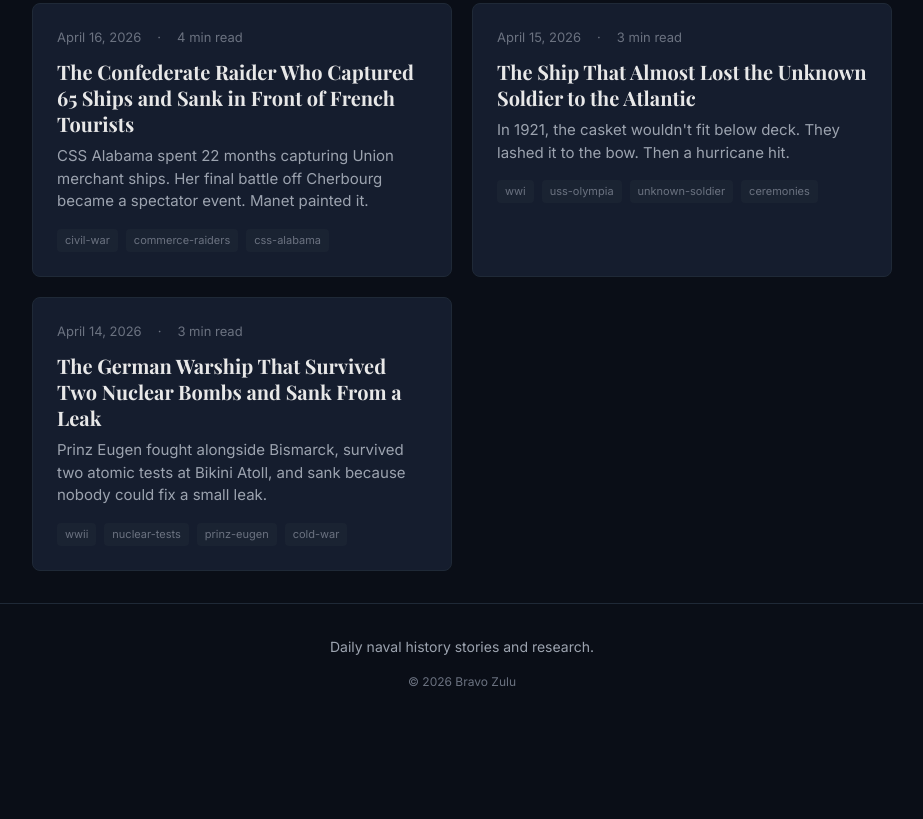
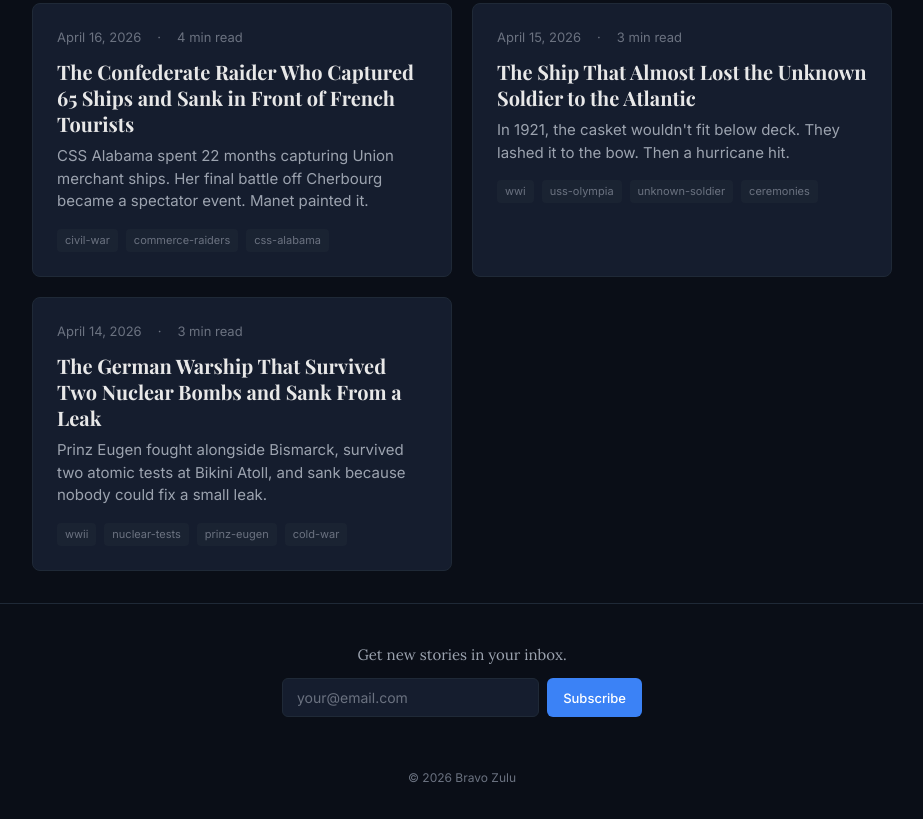
Before and after one commit to toontube/naval-legends, an Astro site: page /stories in a window 1280 px wide. Shown: the part 1234-2053 px from the top of the page, without its empty margins (178-1101 px from the left). Before the commit the page ends 1957 px from the top, so only its background shows below. Built offline with nearby package versions, Linux system fonts and the light colour scheme; Astro itself is replaced by a stand-in of ours.

Commit message:
Add email subscribe form in footer
Collects emails via mailto to max@mozuma.co.
Tracks subscribe event in GA4.
Remembers subscription in localStorage to hide form after.

```diff
--- a/src/components/Footer.astro
+++ b/src/components/Footer.astro
@@ -4,15 +4,75 @@ const year = new Date().getFullYear();
 
 <footer class="footer">
   <div class="footer-inner">
-    <p class="footer-tagline">Daily naval history stories and research.</p>
+    <div class="footer-subscribe">
+      <p class="footer-subscribe-text">Get new stories in your inbox.</p>
+      <form class="footer-subscribe-form" id="subscribe-form">
+        <input
+          type="email"
+          name="email"
+          placeholder="your@email.com"
+          required
+          class="footer-subscribe-input"
+          id="subscribe-email"
+        />
+        <button type="submit" class="footer-subscribe-btn" id="subscribe-btn">Subscribe</button>
+      </form>
+      <p class="footer-subscribe-status" id="subscribe-status"></p>
+    </div>
     <p class="footer-copy">&copy; {year} Bravo Zulu</p>
   </div>
 </footer>
 
+<script is:inline>
+  var subForm = document.getElementById('subscribe-form');
+  var subBtn = document.getElementById('subscribe-btn');
+  var subStatus = document.getElementById('subscribe-status');
+  var subEmail = document.getElementById('subscribe-email');
+
+  subForm.addEventListener('submit', function(e) {
+    e.preventDefault();
+    var email = subEmail.value;
+    subBtn.disabled = true;
+    subBtn.textContent = '...';
+
+    var gtag = window.gtag || function(){};
+    gtag('event', 'subscribe', { email_domain: email.split('@')[1] });
+
+    // Store in localStorage to avoid showing form again
+    localStorage.setItem('bz-subscribed', email);
+
+    // Send to Google Sheet via Apps Script
+    var sheetUrl = 'https://script.google.com/macros/s/AKfycbyPlaceholder/exec';
+    fetch(sheetUrl, {
+      method: 'POST',
+      mode: 'no-cors',
+      headers: { 'Content-Type': 'application/json' },
+      body: JSON.stringify({ email: email, source: window.location.pathname, date: new Date().toISOString() })
+    }).catch(function(){});
+
+    // Also send via mailto as backup
+    window.location.href = 'mailto:max@mozuma.co?subject=' +
+      encodeURIComponent('BZ Subscribe: ' + email) +
+      '&body=' + encodeURIComponent('New subscriber: ' + email + '\nPage: ' + window.location.href);
+
+    subStatus.textContent = 'Opening email to confirm. We\'ll add you.';
+    subStatus.style.color = '#22c55e';
+    subBtn.disabled = false;
+    subBtn.textContent = 'Subscribe';
+  });
+
+  // If already subscribed, show thank you
+  if (localStorage.getItem('bz-subscribed')) {
+    subForm.style.display = 'none';
+    subStatus.textContent = 'You\'re subscribed.';
+    subStatus.style.color = 'var(--text-muted)';
+  }
+</script>
+
 <style>
   .footer {
     border-top: 1px solid var(--border);
-    padding: 2rem 1.25rem;
+    padding: 2.5rem 1.25rem 2rem;
     text-align: center;
   }
 
@@ -21,27 +81,71 @@ const year = new Date().getFullYear();
     margin: 0 auto;
   }
 
-  .footer-tagline {
-    font-size: 0.875rem;
-    color: var(--text-secondary);
-    margin-bottom: 1rem;
+  .footer-subscribe {
+    margin-bottom: 1.5rem;
   }
 
-  .footer-links {
-    display: flex;
-    justify-content: center;
-    gap: 1.5rem;
-    margin-bottom: 1rem;
+  .footer-subscribe-text {
+    font-family: var(--font-body);
+    font-size: 0.9375rem;
+    color: var(--text-secondary);
+    margin-bottom: 0.75rem;
   }
 
-  .footer-links a {
-    font-size: 0.8125rem;
-    color: var(--text-muted);
-    transition: color 0.2s;
+  .footer-subscribe-form {
+    display: flex;
+    gap: 0.5rem;
+    max-width: 360px;
+    margin: 0 auto;
   }
 
-  .footer-links a:hover {
+  .footer-subscribe-input {
+    flex: 1;
+    font-family: var(--font-ui);
+    font-size: 0.875rem;
     color: var(--text-primary);
+    background: var(--bg-card);
+    border: 1px solid var(--border);
+    border-radius: 6px;
+    padding: 0.625rem 0.875rem;
+    min-width: 0;
+  }
+
+  .footer-subscribe-input::placeholder {
+    color: var(--text-muted);
+  }
+
+  .footer-subscribe-input:focus {
+    outline: none;
+    border-color: var(--accent);
+  }
+
+  .footer-subscribe-btn {
+    font-family: var(--font-ui);
+    font-size: 0.8125rem;
+    font-weight: 500;
+    color: #fff;
+    background: var(--accent);
+    border: none;
+    border-radius: 6px;
+    padding: 0.625rem 1rem;
+    white-space: nowrap;
+    transition: opacity 0.2s;
+  }
+
+  .footer-subscribe-btn:hover {
+    opacity: 0.9;
+  }
+
+  .footer-subscribe-btn:disabled {
+    opacity: 0.5;
+  }
+
+  .footer-subscribe-status {
+    font-family: var(--font-ui);
+    font-size: 0.8125rem;
+    margin-top: 0.5rem;
+    min-height: 1.25rem;
   }
 
   .footer-copy {
```
